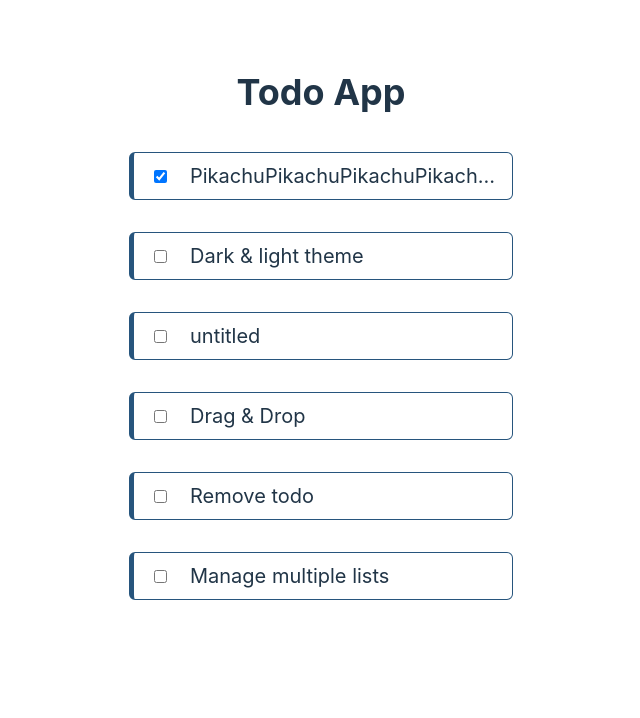
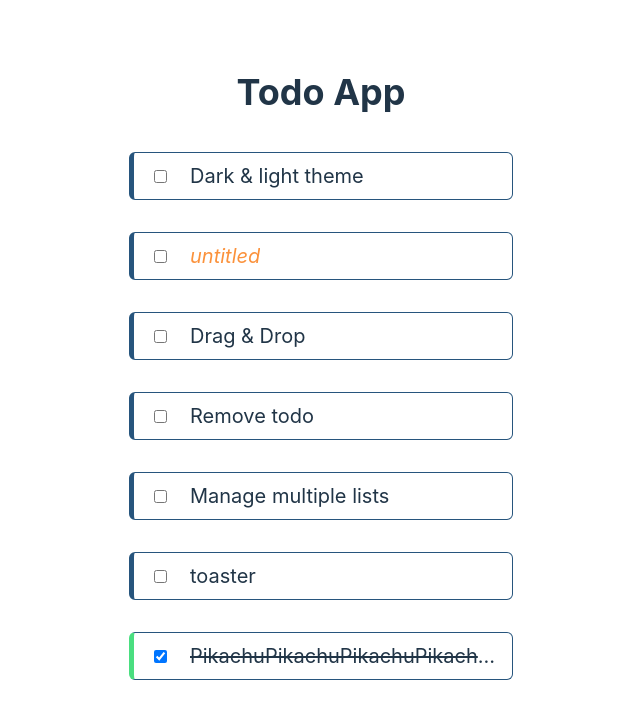
Before and after one commit to Kinbou/todolist-webFactory, a React (Vite) app: page /todo/1 in a window 1280 px wide. Shown: the top 718 px of the page, without its empty margins (319-959 px from the left). Built offline with nearby package versions, Linux system fonts and the light colour scheme.

Commit message:
feat: :triangular_flag_on_post: Handle todo checking & sort todos by checked state

```diff
--- a/package.json
+++ b/package.json
@@ -1,7 +1,7 @@
 {
   "name": "todolist-webfactory",
   "private": true,
-  "version": "0.0.1",
+  "version": "0.0.2",
   "type": "module",
   "scripts": {
     "dev": "vite --host",
@@ -14,6 +14,7 @@
     "test": "vitest"
   },
   "dependencies": {
+    "classnames": "^2.3.2",
     "react": "^18.2.0",
     "react-dom": "^18.2.0"
   },
--- a/src/pages/Home/HomePage.tsx
+++ b/src/pages/Home/HomePage.tsx
@@ -2,19 +2,27 @@ import { useContext, useEffect } from 'react'
 
 import TodoList from './components/TodoList'
 import { TodoContext } from '@/contexts/todo-context'
-import { getTodos } from '@/services/todo-service'
+import { getTodos, sortTodos } from '@/services/todo-service'
 
 const HomePage = () => {
   const { updateTodoList, todoList } = useContext(TodoContext)
 
+  const toggleState = (index: number): void => {
+    const copyList = [...todoList]
+    const el = copyList[index]
+    el.checked = !el.checked
+    copyList.sort(sortTodos)
+    updateTodoList(copyList)
+  }
+
   useEffect(() => {
-    const result = getTodos()
-    updateTodoList(result)
-  }, [updateTodoList])
+    const todoList = getTodos()
+    updateTodoList(todoList)
+  }, [])
 
   return (
     <div className="w-100% text-center flex flex-col items-center">
-      <TodoList items={todoList} />
+      <TodoList items={todoList} toggleState={toggleState} />
     </div>
   )
 }
--- a/src/pages/Home/components/TodoItem.tsx
+++ b/src/pages/Home/components/TodoItem.tsx
@@ -1,20 +1,40 @@
-import { Todo } from '../../../models/Todo'
+import cx from 'classnames'
+import { Todo } from '@models/Todo'
 
 interface TodoItemProps {
   item: Todo
+  toggleState: () => void
 }
 
-const TodoItem = ({ item }: TodoItemProps) => {
+const TodoItem = ({ item, toggleState }: TodoItemProps) => {
   if (!item) {
     return
   }
 
   const { id, checked, title } = item
   return (
-    <div className="w-30% border border-solid border-l-solid border-l-#27557d border-l-5 border-#27557d m-1em flex justify-start items-center rounded-md p-x-1em p-y-.5em box-border m-h-100px">
-      <input type="checkbox" id={'chk' + id} defaultChecked={checked} />
+    <div
+      className={cx(
+        'w-30% border border-solid border-l-solid border-l-#27557d border-l-5 border-#27557d m-1em flex justify-start items-center rounded-md p-x-1em p-y-.5em box-border m-h-100px',
+        {
+          'line-through border-l-green': item.checked,
+        }
+      )}
+    >
+      <input
+        type="checkbox"
+        id={'chk' + id}
+        defaultChecked={checked}
+        onChange={toggleState}
+        className="cursor-pointer"
+      />
       <label
-        className="text-left ml-1em font-size-5 whitespace-break-spaces text-ellipsis overflow-hidden"
+        className={cx(
+          'text-left ml-1em font-size-5 whitespace-break-spaces text-ellipsis overflow-hidden cursor-pointer',
+          {
+            'italic text-orange': !title,
+          }
+        )}
         htmlFor={'chk' + id}
         title={title}
       >
--- a/src/pages/Home/components/TodoList.tsx
+++ b/src/pages/Home/components/TodoList.tsx
@@ -3,15 +3,22 @@ import { Todo } from '@models/Todo'
 
 interface TodoListProps {
   items: Todo[]
+  toggleState: (index: number) => void
 }
 
-const TodoList = ({ items }: TodoListProps) => {
+const TodoList = ({ items, toggleState }: TodoListProps) => {
   if (!items) return
 
   return (
     <>
       {items.length > 0 ? (
-        items.map((item) => <TodoItem key={item.id} item={item} />)
+        items.map((item: Todo, index: number) => (
+          <TodoItem
+            key={item.id}
+            item={item}
+            toggleState={() => toggleState(index)}
+          />
+        ))
       ) : (
         <div id="no-data">You have nothing to do. Add new items</div>
       )}
--- a/src/services/data/todos.json
+++ b/src/services/data/todos.json
@@ -28,5 +28,10 @@
     "id": "5",
     "title": "Manage multiple lists",
     "checked": false
+  },
+  {
+    "id": "6",
+    "title": "toaster",
+    "checked": false
   }
 ]
--- a/src/services/todo-service.ts
+++ b/src/services/todo-service.ts
@@ -1,4 +1,12 @@
 import { Todo } from '@models/Todo'
 import todos from './data/todos.json'
 
-export const getTodos = (): Todo[] => todos
+export const sortTodos = (a: Todo, b: Todo): number => {
+  return +a.checked - +b.checked
+}
+
+export const getTodos = (): Todo[] => {
+  const todoList = todos as Todo[]
+  const sortedResult = todoList.sort(sortTodos)
+  return sortedResult
+}
```
Also changed, not shown: 1 other file (tests, documents, lock files or other folders).
